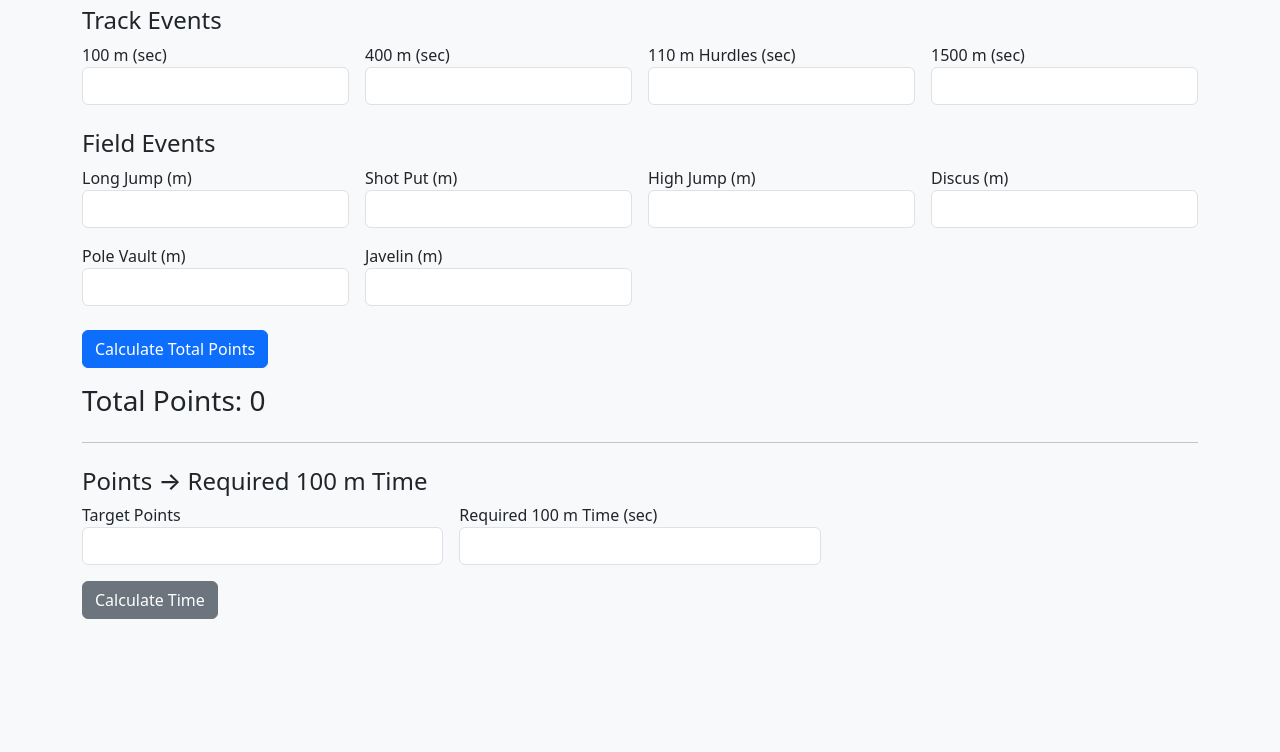
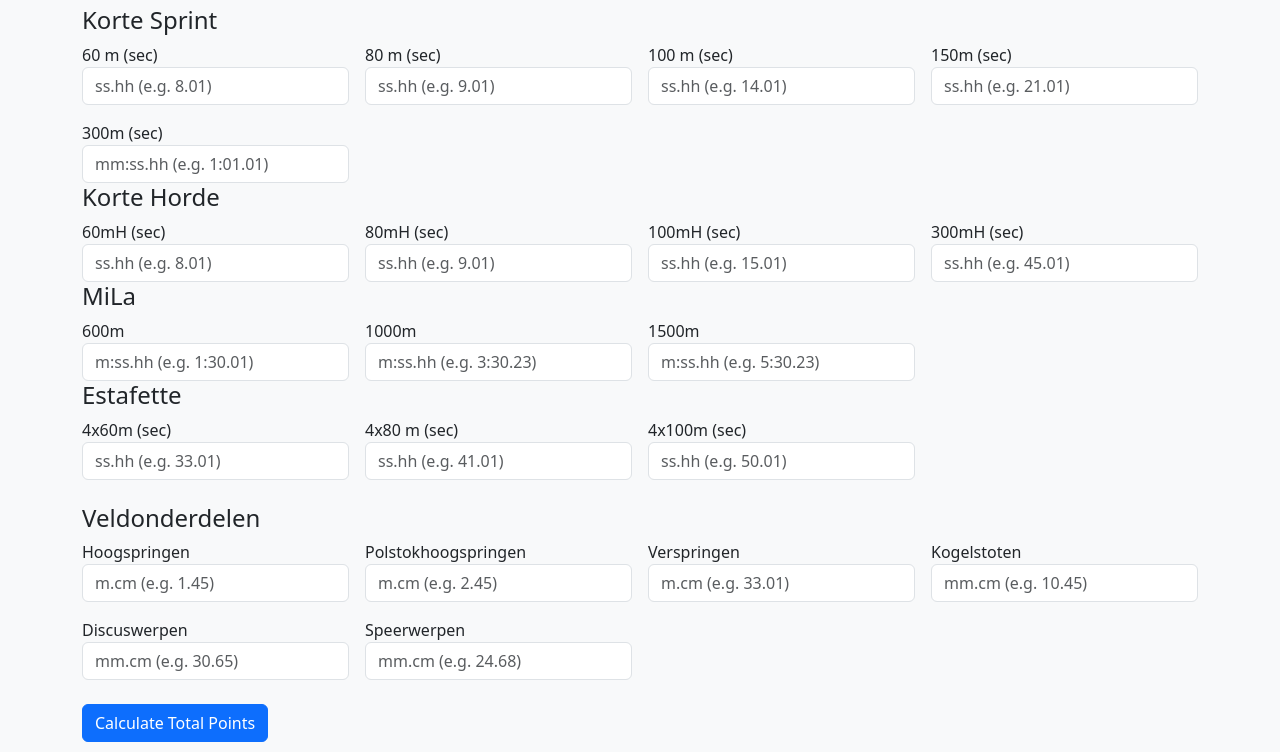
Before and after one commit to olavmulder/atletiekpunten, a plain HTML site: page index.html in a window 1280 px wide. Shown: the part 80-832 px from the top of the page. Before the commit the page ends 800 px from the top, so only its background shows below. Drawn offline with nearby package versions, Linux system fonts and the light colour scheme.

Commit message:
update input fields

```diff
--- a/index.html
+++ b/index.html
@@ -8,55 +8,123 @@
 <body class="bg-light">
 
 <div class="container py-4">
-  <h2 class="mb-4">Decathlon Results & Points Calculator</h2>
+  <h2 class="mb-4">U14 & U16</h2>
 
   <!-- TRACK EVENTS -->
-  <h4>Track Events</h4>
+  <h4>Korte Sprint</h4>
   <div class="row g-3">
     <div class="col-md-3">
-      <label>100 m (sec)</label>
-      <input type="number" step="0.01" id="m100" class="form-control">
+      <label>60 m (sec)</label>
+      <input type="text" id="60m" placeholder="ss.hh (e.g. 8.01)" class="form-control">
+    </div>
+
+    <div class="col-md-3">
+      <label>80 m (sec)</label>
+      <input type="text" id="80m" placeholder="ss.hh (e.g. 9.01)" class="form-control">
     </div>
     <div class="col-md-3">
-      <label>400 m (sec)</label>
-      <input type="number" step="0.01" id="m400" class="form-control">
+      <label>100 m (sec)</label>
+      <input type="text" id="100m" placeholder="ss.hh (e.g. 14.01)" class="form-control">
+    </div>
+
+    <div class="col-md-3">
+      <label>150m (sec)</label>
+      <input type="text" id="150m" placeholder="ss.hh (e.g. 21.01)" class="form-control">
     </div>
     <div class="col-md-3">
-      <label>110 m Hurdles (sec)</label>
-      <input type="number" step="0.01" id="h110" class="form-control">
-    </div>
-    <div class="col-md-3">
-      <label>1500 m (sec)</label>
-      <input type="number" step="0.1" id="m1500" class="form-control">
+      <label>300m (sec)</label>
+      <input type="text" id="m1500" placeholder="mm:ss.hh (e.g. 1:01.01)" class="form-control">
     </div>
   </div>
 
-  <!-- FIELD EVENTS -->
-  <h4 class="mt-4">Field Events</h4>
+  <h4>Korte Horde</h4>
   <div class="row g-3">
     <div class="col-md-3">
-      <label>Long Jump (m)</label>
-      <input type="number" step="0.01" id="lj" class="form-control">
+      <label>60mH (sec)</label>
+      <input type="text" id="60mh" placeholder="ss.hh (e.g. 8.01)" class="form-control">
+    </div>
+
+    <div class="col-md-3">
+      <label>80mH (sec)</label>
+      <input type="text" id="80mH" placeholder="ss.hh (e.g. 9.01)" class="form-control">
+    </div>
+
+    <div class="col-md-3">
+      <label>100mH (sec)</label>
+      <input type="text" id="100mH" placeholder="ss.hh (e.g. 15.01)" class="form-control">
     </div>
     <div class="col-md-3">
-      <label>Shot Put (m)</label>
-      <input type="number" step="0.01" id="sp" class="form-control">
+      <label>300mH (sec)</label>
+      <input type="text" id="300mH" placeholder="ss.hh (e.g. 45.01)" class="form-control">
+    </div>
+  </div>
+
+  <h4>MiLa</h4>
+  <div class="row g-3">
+    <div class="col-md-3">
+      <label>600m</label>
+      <input type="text" id="600m" placeholder="m:ss.hh (e.g. 1:30.01)" class="form-control">
     </div>
     <div class="col-md-3">
-      <label>High Jump (m)</label>
-      <input type="number" step="0.01" id="hj" class="form-control">
+      <label>1000m </label>
+      <input type="text" id="1000m" placeholder="m:ss.hh (e.g. 3:30.23)" class="form-control">
+    </div>
+
+    <div class="col-md-3">
+      <label>1500m </label>
+      <input type="text" id="1500m" placeholder="m:ss.hh (e.g. 5:30.23)" class="form-control">
+    </div>
+  </div>
+
+
+  <h4>Estafette</h4>
+  <div class="row g-3">
+    <div class="col-md-3">
+      <label>4x60m (sec)</label>
+      <input type="text" id="4x60m" placeholder="ss.hh (e.g. 33.01)" class="form-control">
+    </div>
+
+    <div class="col-md-3">
+      <label>4x80 m (sec)</label>
+      <input type="text" id="4x80m" placeholder="ss.hh (e.g. 41.01)" class="form-control">
+    </div>
+
+    <div class="col-md-3">
+      <label>4x100m (sec)</label>
+      <input type="text" id="4x100m" placeholder="ss.hh (e.g. 50.01)" class="form-control">
+    </div>
+  </div>
+
+
+
+
+  <!-- FIELD EVENTS -->
+  <h4 class="mt-4">Veldonderdelen</h4>
+  <div class="row g-3">
+
+    <div class="col-md-3">
+      <label>Hoogspringen</label>
+      <input type="text" id="hoog" placeholder="m.cm (e.g. 1.45)" class="form-control">
     </div>
     <div class="col-md-3">
-      <label>Discus (m)</label>
-      <input type="number" step="0.01" id="dt" class="form-control">
+      <label>Polstokhoogspringen</label>
+      <input type="text" id="polstok" placeholder="m.cm (e.g. 2.45)" class="form-control">
     </div>
     <div class="col-md-3">
-      <label>Pole Vault (m)</label>
-      <input type="number" step="0.01" id="pv" class="form-control">
+      <label>Verspringen</label>
+      <input type="text" id="ver" placeholder="m.cm (e.g. 33.01)" class="form-control">
     </div>
     <div class="col-md-3">
-      <label>Javelin (m)</label>
-      <input type="number" step="0.01" id="jt" class="form-control">
+      <label>Kogelstoten</label>
+      <input type="text" id="kogel" placeholder="mm.cm (e.g. 10.45)"  class="form-control">
+    </div>
+    <div class="col-md-3">
+      <label>Discuswerpen</label>
+      <input type="text" id="discus" placeholder="mm.cm (e.g. 30.65)"  class="form-control">
+    </div>
+    <div class="col-md-3">
+      <label>Speerwerpen</label>
+      <input type="text" id="kogel" placeholder="mm.cm (e.g. 24.68)"  class="form-control">
     </div>
   </div>
 
```
Also changed, not shown: constant.js (added, +118 -0 lines).
